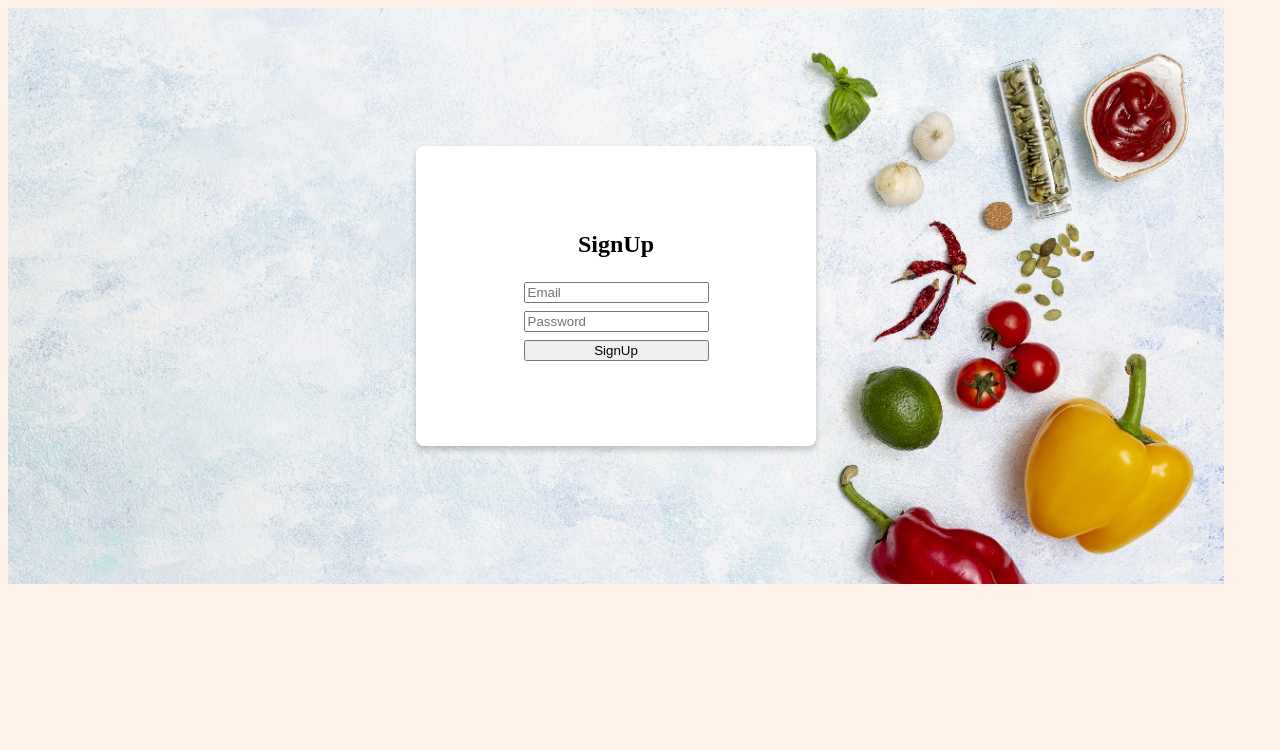
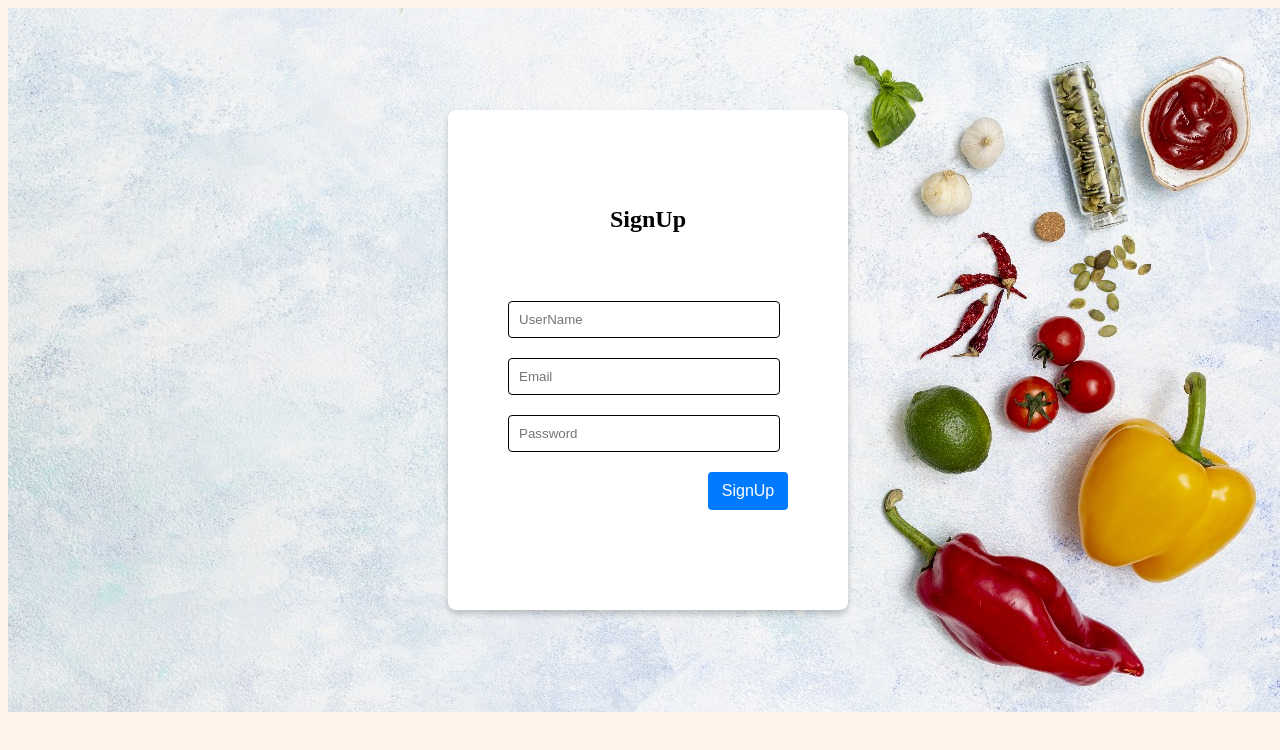
Before and after one commit to GryffinX/Recipe_Sharing_Platform, a React (Vite) app in the folder frontend/: page /SignUp in a window 1280 px wide. Shown: the top 750 px of the page. Built offline with nearby package versions, Linux system fonts and the light colour scheme.

Commit message:
Made styling changes

```diff
--- a/frontend/package.json
+++ b/frontend/package.json
@@ -10,6 +10,7 @@
     "preview": "vite preview"
   },
   "dependencies": {
+    "axios": "^1.9.0",
     "react": "^19.1.0",
     "react-dom": "^19.1.0",
     "react-router-dom": "^7.6.2"
--- a/frontend/src/components/RecipeCard.css
+++ b/frontend/src/components/RecipeCard.css
@@ -11,6 +11,13 @@
   height: 350px;
   background-color: #FFDCDC;
 
+}
+.cardContainer:hover {
+  box-shadow: 0 4px 10px rgba(0, 0, 0, 0.5);
+}
+.cardButton:hover {
+
+  box-shadow: 0 2px 5px rgba(0, 0, 0, 0.5);
 }
 
 .cardImage img {
--- a/frontend/src/components/RecipeViewCard.jsx
+++ b/frontend/src/components/RecipeViewCard.jsx
@@ -1,5 +1,4 @@
 import "./RecipeViewCard.css";
-
 
 export default function RecipeViewCard(props){
     return (
--- a/frontend/src/views/Login.css
+++ b/frontend/src/views/Login.css
@@ -1,12 +1,8 @@
 .loginBody{
     background-image: url(../assets/LoginBackground.jpg);
     background-size: 100%;
-    height: 45vmax;
-    width: 95vmax;
-    /* background-position: center; */
-    /* background-repeat: no-repeat; */
-    /* height: 100vh; */
-    /* width: 100%; */
+    height: 55vmax;
+    width: 100vmax;
     display: flex;
     justify-content: center;
     align-items: center;
@@ -32,15 +28,42 @@
 }
 
 .loginHeader {
-    margin-bottom: 1em;
+    margin-bottom: 2em;
     font-size: 1.5em;
     font-weight: 600;
     display: flex;
+    justify-content: center;
+    align-items: center;
     border-radius: 8px;
 
 }
-.form{
+.form {
     display: flex;
     flex-direction: column;
-    gap: 8px;
+    gap: 20px;
+    margin-bottom: 5px;
 }
+form input {
+    padding: 10px;
+    border: 1px solid black;
+    border-radius: 4px;
+    width: 250px;
+}
+form input:hover{
+    box-shadow: 0 4px 6px rgba(0,0,0,0.2);;
+    cursor: pointer;
+}
+form button{
+    padding: 10px;
+    border: none;
+    border-radius: 4px;
+    background-color: #007bff;
+    color: white;
+    font-size: 1em;
+    cursor: pointer;
+    width: 80px;
+    margin-left: 200px;
+}
+form button:hover{
+    background-color: #0056b3;
+}
--- a/frontend/src/views/Login.jsx
+++ b/frontend/src/views/Login.jsx
@@ -1,10 +1,26 @@
+import axios from 'axios';
+import { useState } from 'react';
+import { useNavigate } from 'react-router-dom';
 import './Login.css';
-import { useState } from 'react';
 
 
 export default function Login() {
     const [email, setEmail] = useState('');
     const [password, setPassword] = useState('');
+    const navigate = useNavigate();
+
+    const handleLogin = (e) => {
+        e.preventDefault();
+        axios.post("http://localhost:3000/auth/login", { email, password })
+            .then(async (res) => {
+                if(res?.data?.message === "Successfully logged in"){
+                    alert("Login Successful");
+                    navigate('/');
+                }
+                else{
+                    alert(data?.message);                }
+            });
+    };
 
     return (
 
@@ -12,7 +28,7 @@ export default function Login() {
             <div className="loginContainer">
                 <div className="loginCard">
                     <div className="loginHeader">Login</div>
-                    <form className="form"  style={{ display: 'flex', flexDirection: 'column', gap: '1em' }}>
+                    <form className="form"  onSubmit={handleLogin} style={{ display: 'flex', flexDirection: 'column', gap: '1em' }}>
                         <input type='email' value={email} onChange={(e) => setEmail(e.target.value)} placeholder="Email" />
                         <input type='password' value={password} onChange={(e) => setPassword(e.target.value)} placeholder="Password" />
                         <button type="submit">Login</button>
--- a/frontend/src/views/RecipesView.css
+++ b/frontend/src/views/RecipesView.css
@@ -11,6 +11,9 @@
     z-index: 1000;
     box-shadow: 0 2px 5px rgba(0, 0, 0, 0.1);
 }
+.navHeader:hover{
+    background-color: #FFCBAA;
+}
 .recipeContainer {
     padding-top: 80px;
     display: flex;
@@ -22,10 +25,14 @@
     gap: 20px;
 }
 .headButton {
-    width: 60px;
+    width: 100px;
     height: 40px;
     border-radius: 8px;
     background-color: #FFDCDC;
+}
+.headButton:hover {
+    background-color: #FFB6C1;
+    box-shadow: 0 2px 5px rgba(0, 0, 0, 0.5);
 }
 .searchContainer{
     width: 200px;
@@ -36,6 +43,11 @@
     background-color: white;
     display: flex;
     flex-direction: row;
+}
+.searchContainer:hover {
+    box-shadow: 0 2px 5px rgba(0, 0, 0, 0.5);
+    border: black 1px solid;
+
 }
 .searchButton {
     width: 30px;
--- a/frontend/src/views/RecipesView.jsx
+++ b/frontend/src/views/RecipesView.jsx
@@ -43,9 +43,10 @@ export default function RecipesView() {
                 <h1>Bite Book</h1>
                 <div className='searchContainer'>
                     <input className="search" type="text" placeholder='search for recipe' />
-                    <button className='searchButton'><img className='searchButton' src="./public/images/search.jpg" alt="search" /></button>
+                    <button className='searchButton'><img className='searchButton' src="./public/images/search.jpg" alt="search" onClick={() => {  }} /></button>
                 </div>
                 <button className='headButton' onClick={handleMyRecipes}>My Recipes</button>
+
                 <button onClick={handleLogin} className='headButton'>LogIn</button>
                 <button onClick={handleSignUp} className='headButton'>SignUp</button>
             </div>
--- a/frontend/src/views/SignUp.css
+++ b/frontend/src/views/SignUp.css
@@ -1,14 +1,14 @@
 .signUpBody{
     background-image: url(../assets/LoginBackground.jpg);
     background-size: 100%;
-    height: 45vmax;
-    width: 95vmax;
+    height: 55vmax;
+    width: 100vmax;
      display: flex;
     justify-content: center;
     align-items: center;
 }
 .signUpContainer {
-        display: flex;
+    display: flex;
     flex-direction: column;
     align-items: center;
     background-color: white;
@@ -22,21 +22,49 @@
     align-items: center;
     box-shadow: 0 4px 6px rgba(0,0,0,0.2);
     width: 400px;
-    height: 300px;
+    height: 500px;
     justify-content: center;
     border-radius: 8px;
+    gap: 20px;
 }
 
 .signUpHeader {
-    margin-bottom: 1em;
+    margin-bottom: 2em;
     font-size: 1.5em;
     font-weight: 600;
     display: flex;
+    justify-content: center;
+    align-items: center;
     border-radius: 8px;
 
 }
-.form{
+.form {
     display: flex;
     flex-direction: column;
-    gap: 8px;
+    gap: 20px;
+    margin-bottom: 5px;
 }
+form input {
+    padding: 10px;
+    border: 1px solid black;
+    border-radius: 4px;
+    width: 250px;
+}
+form input:hover{
+    box-shadow: 0 4px 6px rgba(0,0,0,0.2);;
+    cursor: pointer;
+}
+form button{
+    padding: 10px;
+    border: none;
+    border-radius: 4px;
+    background-color: #007bff;
+    color: white;
+    font-size: 1em;
+    cursor: pointer;
+    width: 80px;
+    margin-left: 200px;
+}
+form button:hover{
+    background-color: #0056b3;
+}
--- a/frontend/src/views/SignUp.jsx
+++ b/frontend/src/views/SignUp.jsx
@@ -1,24 +1,37 @@
 import './SignUp.css';
 import { useState } from 'react';
 import { useNavigate } from 'react-router-dom';
+import axios from 'axios';
 
 export default function SignUp() {
     const [email, setEmail] = useState('');
     const [password, setPassword] = useState('');
+    const [username, setUserName] = useState('');
     const navigate = useNavigate();
 
 
-    const handleLogin = (e) => {
+    const handleSignUp= (e) => {
         e.preventDefault();
-        navigate('/Login');
+         axios.post("http://localhost:3000/auth/signup",{ username, email, password })
+            .then(async (res) => {
+                if(res?.data?.message === "Successfully registered new user"){
+                    alert("Signup Successful");
+                    navigate('/Login');
+                }
+                else{
+                    alert(res?.data?.message);
+                }
+            });
     };
+
 
     return (
         <div className='signUpBody'>
             <div className="signUpContainer">
                 <div className="signUpCard">
                     <div className="signUpHeader">SignUp</div>
-                    <form className="form" onSubmit={handleLogin}>
+                    <form className="form" onSubmit={(e)=>{handleSignUp(e)}}>
+                        <input type='text' value={username} onChange={(e) => setUserName(e.target.value)} placeholder="UserName" />
                         <input type='email' value={email} onChange={(e) => setEmail(e.target.value)} placeholder="Email" />
                         <input type='password' value={password} onChange={(e) => setPassword(e.target.value)} placeholder="Password" />
                         <button type="submit">SignUp</button>
```
